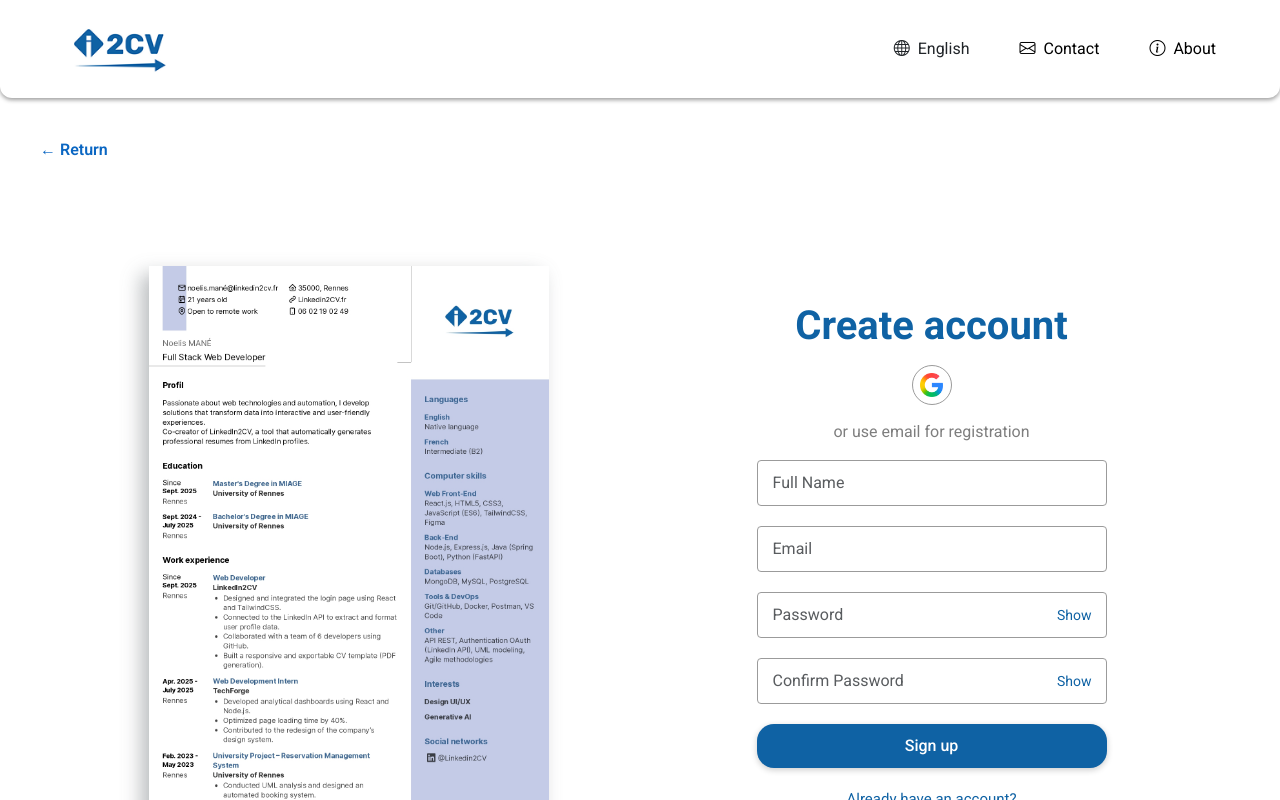
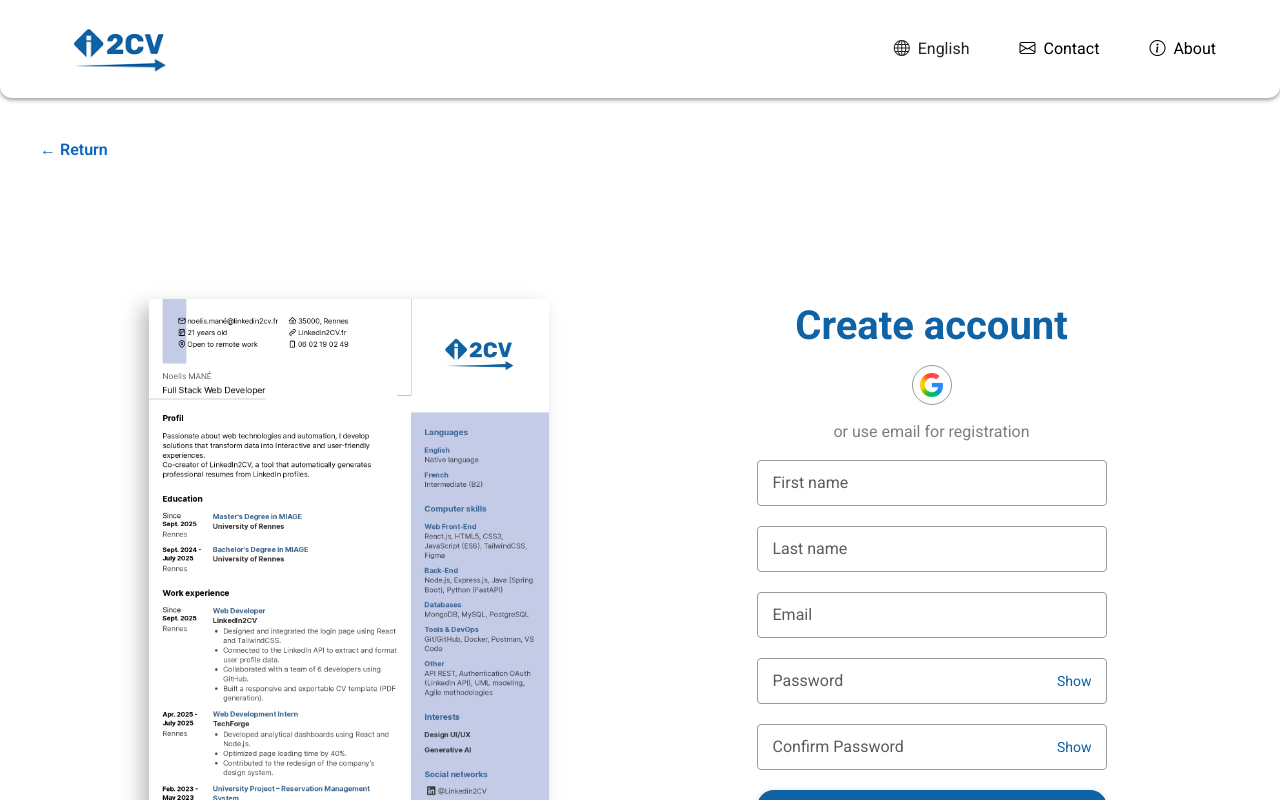
Before and after one commit to Projet-PDL/Frontend, a Vue app: page /register in a window 1280 px wide. Shown: the top 800 px of the page. Built offline with nearby package versions, Linux system fonts and the light colour scheme; the HTML template or start-up script is replaced by a standard one.

Commit message:
adapt variable names for backend

```diff
--- a/src/components/ForgotPassword.vue
+++ b/src/components/ForgotPassword.vue
@@ -3,11 +3,11 @@
 
 const email = ref("");
 
-const emit = defineEmits(["close", "submit"]);
+const emit = defineEmits(["close", "forgotPassword"]);
 
 const handleSubmit = () => {
   if (!email.value) return;
-  emit("submit", email.value);
+  emit("forgotPassword", email.value);
 };
 </script>
 
--- a/src/views/Login.vue
+++ b/src/views/Login.vue
@@ -7,11 +7,11 @@
 
 const email = ref("")
 const password = ref("")
+const showPassword = ref(false)
+const showForgotPassword = ref(false)
+const rememberMe = ref(false)
+const showSuccess = ref(false)
 const errorMessage = ref("")
-const showPassword = ref(false)
-const rememberMe = ref(false)
-const showForgotPassword = ref(false)
-const showSuccess = ref(false)
 
 const handleLogin = () => {
   if (!email.value || !password.value) {
@@ -103,7 +103,7 @@
       <ForgotPassword
         v-if="showForgotPassword"
         @close="showForgotPassword = false"
-        @submit="handleForgotSubmit"
+        @forgotPassword="handleForgotSubmit"
       />
     </transition>
     <div v-if="showSuccess" class="success-toast">
--- a/src/views/Register.vue
+++ b/src/views/Register.vue
@@ -6,17 +6,18 @@
 
 const router = useRouter()
 
-const fullName = ref("")
+const first_name = ref("")
+const last_name = ref("")
 const email = ref("")
 const password = ref("")
 const confirmPassword = ref("")
-const errorMessage = ref("")
 const showPassword = ref(false)
 const showConfirmPassword = ref(false)
 const showSuccess = ref(false)
+const errorMessage = ref("")
 
 const handleRegister = () => {
-  if (!fullName.value || !email.value || !password.value || !confirmPassword.value) {
+  if (!first_name.value || !last_name.value || !email.value || !password.value || !confirmPassword.value) {
     errorMessage.value = "All fields are required!"
     return
   }
@@ -55,7 +56,8 @@
 
         <p>or use email for registration</p>
 
-        <input v-model="fullName" type="text" class="form-control" placeholder="Full Name" />
+        <input v-model="first_name" type="text" class="form-control" placeholder="First name" />
+        <input v-model="last_name" type="text" class="form-control" placeholder="Last name" />
         <input v-model="email" type="email" class="form-control" placeholder="Email" />
 
         <div class="password-field">
```
